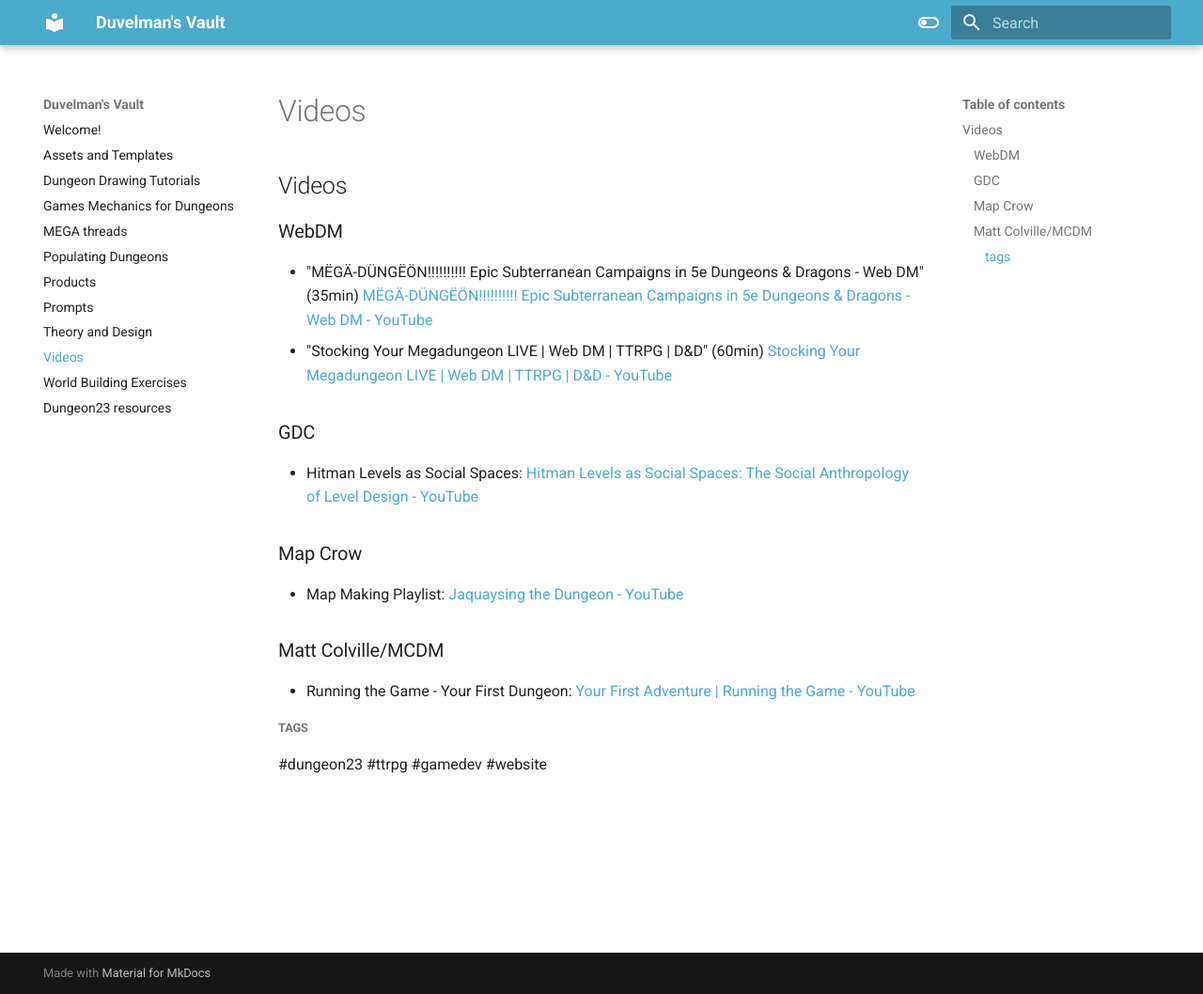
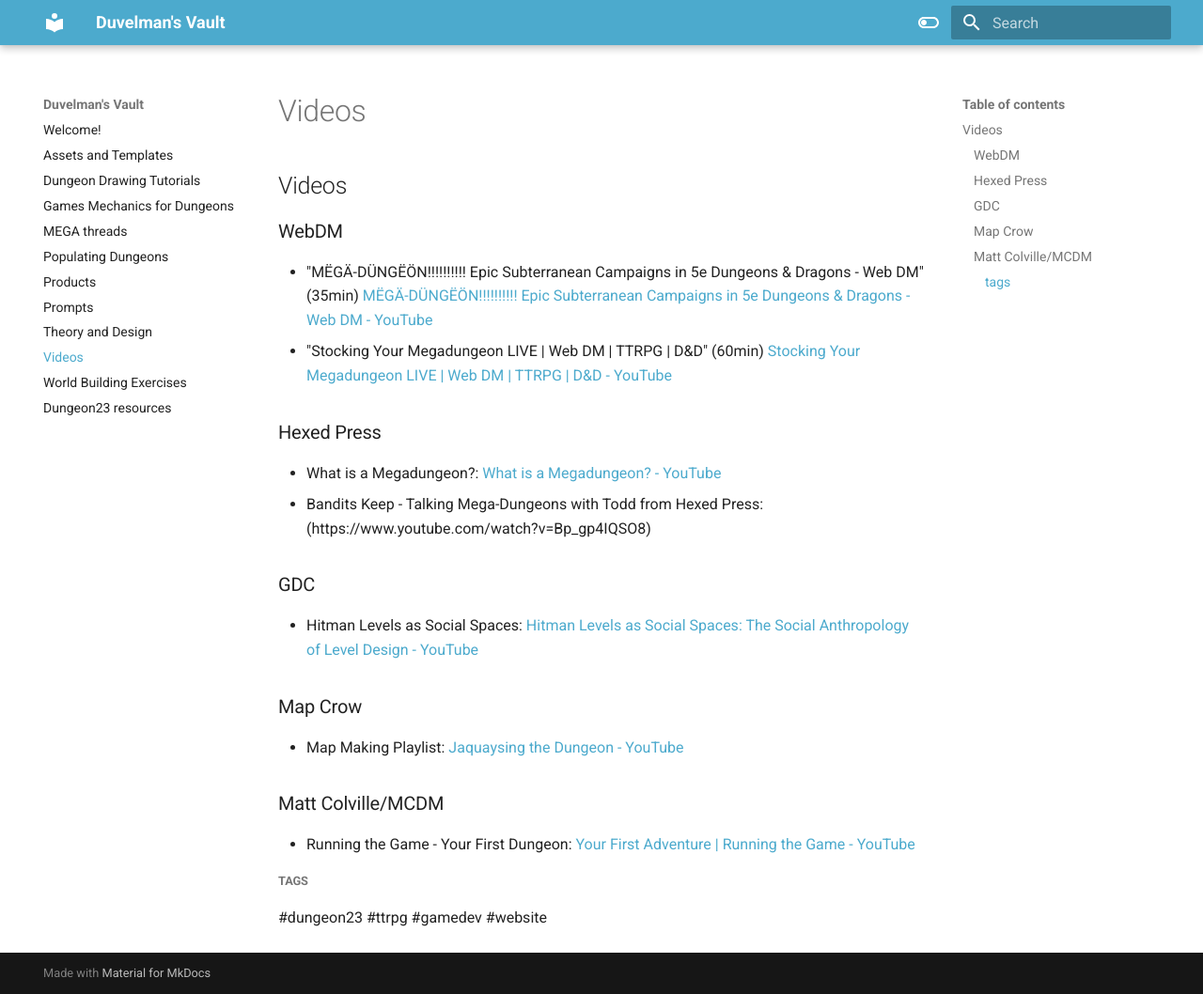
Before and after one commit to duvelmandice/vault, an MkDocs documentation site: the page built from docs/Videos.md, in a window 1280 px wide and 1058 px high. Shown: the whole window at 94% size. Built offline with MkDocs 1.6.1 and Material for MkDocs 9.7.7, drawn with Linux system fonts in a browser that asks for light colours.

Commit message:
Update Videos.md

```diff
--- a/docs/Videos.md
+++ b/docs/Videos.md
@@ -3,6 +3,10 @@
 ### WebDM
 - "MËGÄ-DÜNGËÖN!!!!!!!!!! Epic Subterranean Campaigns in 5e Dungeons & Dragons - Web DM" (35min) [MËGÄ-DÜNGËÖN!!!!!!!!!! Epic Subterranean Campaigns in 5e Dungeons & Dragons - Web DM - YouTube](https://www.youtube.com/watch?v=8e9tJ260sWc)
 - "Stocking Your Megadungeon LIVE | Web DM | TTRPG | D&D" (60min) [Stocking Your Megadungeon LIVE | Web DM | TTRPG | D&D - YouTube](https://www.youtube.com/watch?v=fzDVMekaFLY)
+
+### Hexed Press
+- What is a Megadungeon?: [What is a Megadungeon? - YouTube](https://www.youtube.com/watch?v=wPEdZ2RFZdg)
+- Bandits Keep - Talking Mega-Dungeons with Todd from Hexed Press: (https://www.youtube.com/watch?v=Bp_gp4IQSO8)
 
 ### GDC
 - Hitman Levels as Social Spaces: [Hitman Levels as Social Spaces: The Social Anthropology of Level Design - YouTube](https://youtu.be/SpRJuinc9AM)
```
